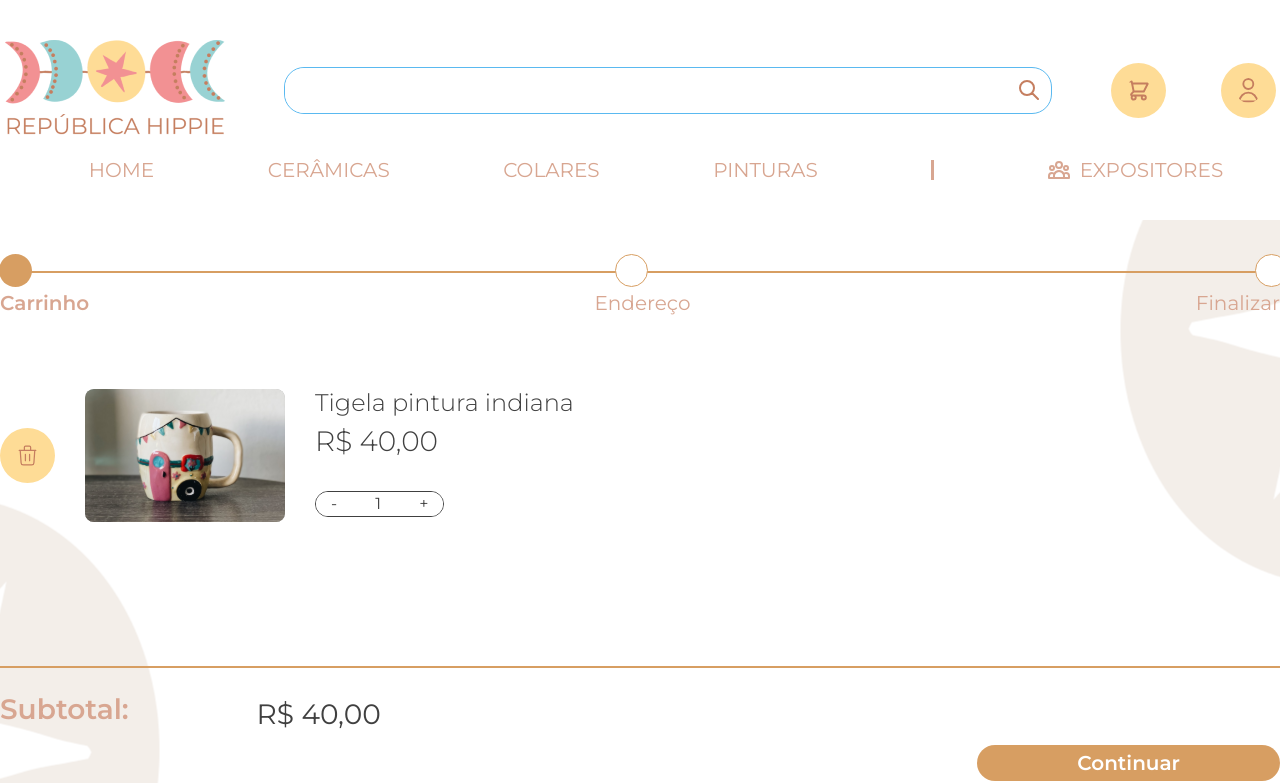
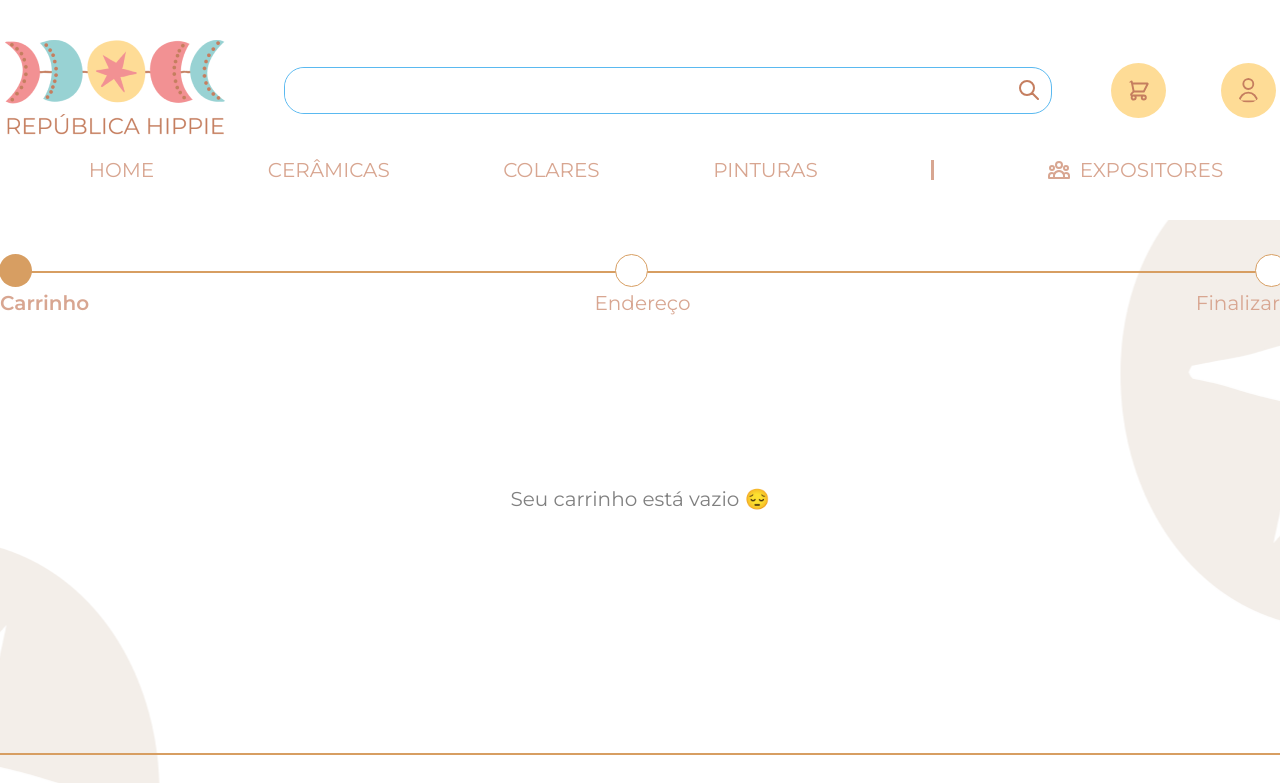
Before and after one commit to emilymarc/feira-republica-xp, a React (Vite) app in the folder frontend/republica-hippie/: page /carrinho in a window 1280 px wide. Shown: the top 783 px of the page. Built offline with nearby package versions, Linux system fonts and the light colour scheme.

Commit message:
Implementando os reducers na página de carrinho

```diff
--- a/frontend/republica-hippie/package.json
+++ b/frontend/republica-hippie/package.json
@@ -10,6 +10,7 @@
   "dependencies": {
     "@reduxjs/toolkit": "^1.8.3",
     "axios": "^0.27.2",
+    "formik": "^2.2.9",
     "react": "^18.2.0",
     "react-bootstrap": "^2.4.0",
     "react-dom": "^18.2.0",
@@ -19,7 +20,8 @@
     "react-toastify": "^9.0.5",
     "redux": "^4.2.0",
     "redux-persist": "^6.0.0",
-    "styled-components": "^5.3.5"
+    "styled-components": "^5.3.5",
+    "yup": "^0.32.11"
   },
   "devDependencies": {
     "@types/react": "^18.0.0",
--- a/frontend/republica-hippie/src/components/CarrinhoComponent/index.jsx
+++ b/frontend/republica-hippie/src/components/CarrinhoComponent/index.jsx
@@ -4,7 +4,25 @@ import FilledElipse from '../../assets/progressbar/FilledEllipse.svg';
 import EmptyElipse from '../../assets/progressbar/EmptyEllipse.svg';
 import IconTrash from '../../assets/IconTrash.svg';
 import ceramica_img from '../../assets/ceramica/ceramica_xicara_casinha.svg';
+import store from '../../redux/store';
+import { useSelector, useDispatch } from 'react-redux';
+import { addItem, decrementItem, removeItem, getTotal } from "../../redux/feature/cartSlice";
+
 const CarrinhoComponent = () => {
+  const dispatch = useDispatch();
+  dispatch(getTotal());
+  const { Items, totalAmount } = useSelector((state) => state.cart);
+
+  const handleAddItem = (Item) => {
+    dispatch(addItem(Item));
+  }
+  const handleDecrementItem = (Item) => {
+    dispatch(decrementItem(Item));
+  }
+  const handleRemoveItem = (Item) => {
+    dispatch(removeItem(Item));
+  }
+
   return (
     <>
       <S.CarrinhoContainer>
@@ -23,28 +41,30 @@ const CarrinhoComponent = () => {
         </S.ProgressBarContainer>
 
         <S.CartItemsContainer>
-          <S.ItemContainer>
-            <S.IconTrash src={IconTrash} onClick={() => {}} alt="Excluir item"/>
-            <S.ItemImg src={ceramica_img} alt="Imagem do produto"/>
+          {Items.length > 0 ? (Items.map((item, index) => (
+            <S.ItemContainer key={item.code_product} style={index > 0 ? {marginTop: '35px'} : null}>
 
-            <S.ItemInfoContainer>
-              <S.ItemTitle>Tigela pintura indiana</S.ItemTitle>
-              <S.ItemPrice>R$ 40,00</S.ItemPrice>
+              <S.IconTrash src={IconTrash} onClick={() => {handleRemoveItem(item)}} alt="Excluir item"/>
+              <S.ItemImg src={item.image_products[0].url_img} alt="Imagem do produto"/>
 
-              <S.ItemQuantityContainer>
-                <S.ItemIncrementDecrement>-</S.ItemIncrementDecrement>
-                <S.ItemQuantity>1</S.ItemQuantity>
-                <S.ItemIncrementDecrement>+</S.ItemIncrementDecrement>
-              </S.ItemQuantityContainer>
-            </S.ItemInfoContainer>
+              <S.ItemInfoContainer>
+                <S.ItemTitle>{item.name}</S.ItemTitle>
+                <S.ItemPrice>R$ {(item.price * item.quantity)},00</S.ItemPrice>
+                <S.ItemQuantityContainer>
+                  <S.ItemIncrementDecrement onClick={() => handleDecrementItem(item)}>-</S.ItemIncrementDecrement>
+                  <S.ItemQuantity>{item.quantity}</S.ItemQuantity>
+                  <S.ItemIncrementDecrement onClick={() => handleAddItem(item)}>+</S.ItemIncrementDecrement>
+                </S.ItemQuantityContainer>
+              </S.ItemInfoContainer>
 
-          </S.ItemContainer>
+            </S.ItemContainer>
+          ))) : <p style={{fontSize: '20px', color: 'gray', marginTop: '160px', marginBottom: '100px', textAlign: 'center'}}>Seu carrinho está vazio 😔</p> }
         </S.CartItemsContainer>
 
         <S.SubtotalContainer>
           <S.SubtotalTextContainer>
             <S.SubtotalText>Subtotal: </S.SubtotalText>
-            <S.SubtotalPrice>R$ 40,00</S.SubtotalPrice>
+            <S.SubtotalPrice>R$ {totalAmount},00</S.SubtotalPrice>
           </S.SubtotalTextContainer>
 
           <S.SubtotalBtn>Continuar</S.SubtotalBtn>
--- a/frontend/republica-hippie/src/components/CarrinhoComponent/styled.js
+++ b/frontend/republica-hippie/src/components/CarrinhoComponent/styled.js
@@ -102,7 +102,7 @@ export const ItemPrice = styled.span`
 export const ItemQuantityContainer = styled.div`
   border: 1px solid #404040;
   border-radius: 20px;
-  max-width: 50%;
+  width: 100px;
   display: flex;
   justify-content: space-between;
   align-items: center;
--- a/frontend/republica-hippie/src/components/Header/index.jsx
+++ b/frontend/republica-hippie/src/components/Header/index.jsx
@@ -7,17 +7,17 @@ import iconExpositores from "../../assets/IconExpositores.svg";
 import iconExpositoresActive from "../../assets/IconExpositoresActive.svg";
 import * as S from "./styled";
 import { Link } from "react-router-dom";
-import { useSelector, useDispatch } from "react-redux";
+import { useSelector } from "react-redux";
 
 
 const Header = () => {
   const fullUrl = window.location.href;
   const compareUrl = `http://localhost:3000`;
-  const [cart, setCart] = useState({
-    isPaneOpen: false,
-  });
+  // const [cart, setCart] = useState({
+  //   isPaneOpen: false,
+  // });
 
-  const {items, totalAmount} = useSelector((state) => state.cart);
+  // const {totalItems} = useSelector((state) => state.cart);
   return (
     <>
     <S.Header>
--- a/frontend/republica-hippie/src/pages/Ceramica/index.jsx
+++ b/frontend/republica-hippie/src/pages/Ceramica/index.jsx
@@ -52,7 +52,7 @@ const Ceramica = () => {
                   ></ProductListItem>
                 )
               }))
-            : <p style={{marginTop: '120px', marginBottom: '190px', textAlign: 'center'}}>Que pena. Não há nenhum produto aqui :/</p>}
+            : <p style={{color: 'gray', marginTop: '120px', marginBottom: '190px', textAlign: 'center'}}>Que pena. Não há nenhum produto aqui :/</p>}
           </ProductListItemContainer>
 
         </DetailedBg>
--- a/frontend/republica-hippie/src/pages/Colares/index.jsx
+++ b/frontend/republica-hippie/src/pages/Colares/index.jsx
@@ -52,7 +52,7 @@ const Colares = () => {
                   ></ProductListItem>
                 )
               }))
-            : <p style={{marginTop: '120px', marginBottom: '190px', textAlign: 'center'}}>Que pena. Não há nenhum produto aqui :/</p>}
+            : <p style={{color: 'gray', marginTop: '120px', marginBottom: '190px', textAlign: 'center'}}>Que pena. Não há nenhum produto aqui :/</p>}
           </ProductListItemContainer>
 
         </DetailedBg>
--- a/frontend/republica-hippie/src/pages/Pinturas/index.jsx
+++ b/frontend/republica-hippie/src/pages/Pinturas/index.jsx
@@ -54,7 +54,7 @@ const Pinturas = () => {
                   ></ProductListItem>
                 )
               }))
-            : <p style={{marginTop: '120px', marginBottom: '190px', textAlign: 'center'}}>Que pena. Não há nenhum produto aqui :/</p>}
+            : <p style={{color: 'gray', marginTop: '120px', marginBottom: '190px', textAlign: 'center'}}>Que pena. Não há nenhum produto aqui :/</p>}
           </ProductListItemContainer>
 
         </DetailedBg>
--- a/frontend/republica-hippie/src/redux/feature/cartSlice.js
+++ b/frontend/republica-hippie/src/redux/feature/cartSlice.js
@@ -1,9 +1,10 @@
 import { createSlice } from "@reduxjs/toolkit";
+import { toast } from 'react-toastify'
 
 const initialState = {
   Items: localStorage.getItem("cart") ? JSON.parse(localStorage.getItem("cart") || '[]') : [],
   totalAmount: 0,
-  numberCart: 0,
+  totalItems: 0,
 }
 
 const cartSlice = createSlice({
@@ -14,10 +15,17 @@ const cartSlice = createSlice({
       const itemIndex = state.Items.findIndex(item => item.code_product === action.payload.code_product);
       if (itemIndex >= 0) {
         state.Items[itemIndex].quantity += 1;
+        toast(`Produto adicionado ao carrinho!`, {
+          position: 'top-center'
+        })
       } else {
         let newItem = { ...action.payload, quantity: 1 };
         state.Items.push(newItem);
+        toast(`Produto adicionado ao carrinho!`, {
+          position: 'top-center'
+        })
       }
+
       localStorage.setItem('cart', JSON.stringify(state.Items));
     },
     removeItem: (state, action) => {
@@ -35,10 +43,24 @@ const cartSlice = createSlice({
         state.Items.splice(itemIndex, 1);
     }
       localStorage.setItem('cart', JSON.stringify(state.Items));
-    }
-  },
+    },
+    getTotal: (state) => {
+      let { total, quantity } = state.Items.reduce((cartTotal, totalItems) =>{
+        const { quantity, price } = totalItems
+        const itemTotal = +price * quantity
+        cartTotal.total += itemTotal
+        cartTotal.quantity += quantity
+        return cartTotal
+        }, {
+          total: 0,
+          quantity: 0,
+        })
+          state.totalAmount = total
+          state.totalItems = quantity
+        }
+      },
 });
 
-export const { addItem, removeItem, decrementItem } = cartSlice.actions;
+export const { addItem, removeItem, decrementItem, getTotal } = cartSlice.actions;
 
 export default cartSlice.reducer;
```
Also changed, not shown: 1 other file (tests, documents, lock files or other folders).
